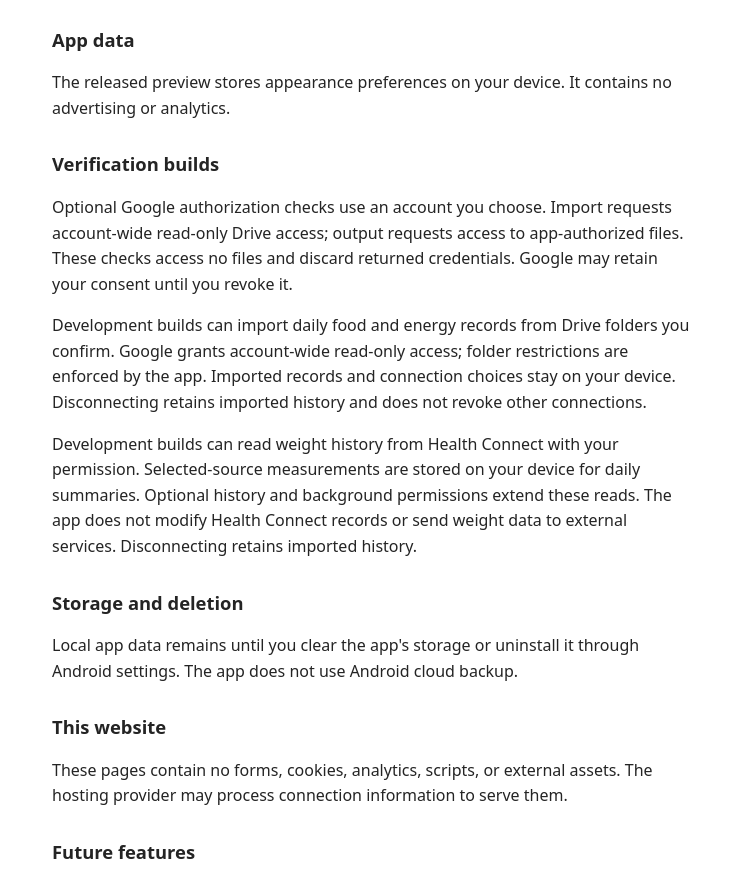
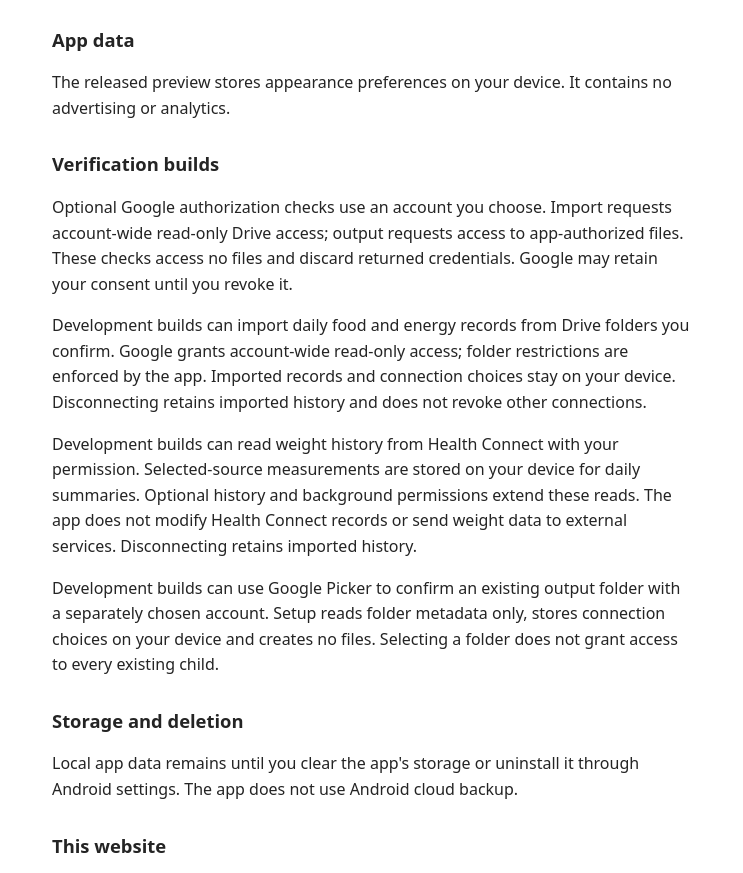
Before and after one commit to LachimB/weight-freak-info, a plain HTML site: page privacy.html in a window 1280 px wide. Shown: the part 162-1035 px from the top of the page, without its empty margins (268-1011 px from the left). Drawn offline with Linux system fonts and the light colour scheme.

Commit message:
Clarify development output folder selection privacy

```diff
--- a/privacy.html
+++ b/privacy.html
@@ -17,6 +17,7 @@
     <p>Optional Google authorization checks use an account you choose. Import requests account-wide read-only Drive access; output requests access to app-authorized files. These checks access no files and discard returned credentials. Google may retain your consent until you revoke it.</p>
     <p>Development builds can import daily food and energy records from Drive folders you confirm. Google grants account-wide read-only access; folder restrictions are enforced by the app. Imported records and connection choices stay on your device. Disconnecting retains imported history and does not revoke other connections.</p>
     <p>Development builds can read weight history from Health Connect with your permission. Selected-source measurements are stored on your device for daily summaries. Optional history and background permissions extend these reads. The app does not modify Health Connect records or send weight data to external services. Disconnecting retains imported history.</p>
+    <p>Development builds can use Google Picker to confirm an existing output folder with a separately chosen account. Setup reads folder metadata only, stores connection choices on your device and creates no files. Selecting a folder does not grant access to every existing child.</p>
     <h2>Storage and deletion</h2>
     <p>Local app data remains until you clear the app's storage or uninstall it through Android settings. The app does not use Android cloud backup.</p>
     <h2>This website</h2>
```
